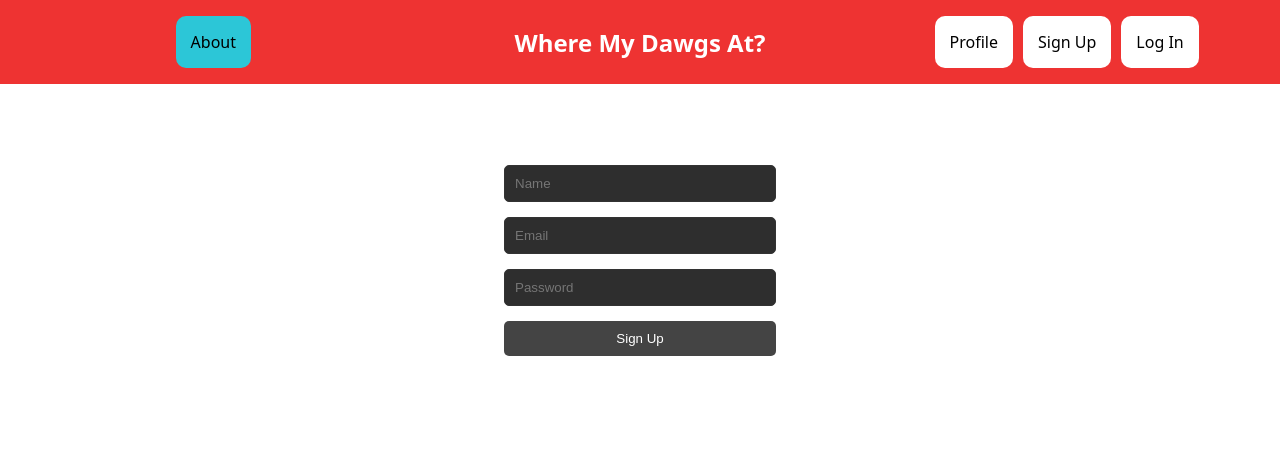
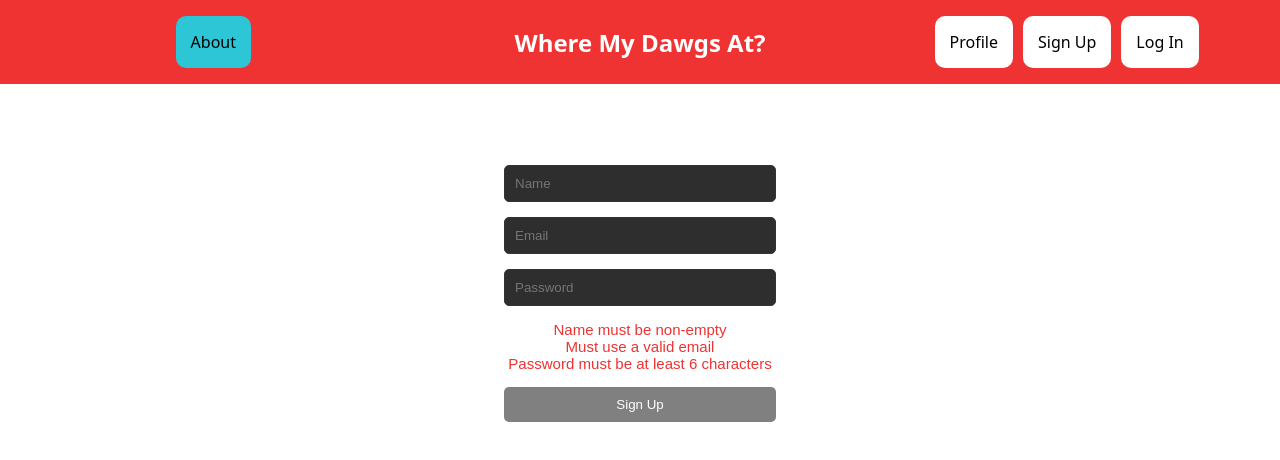
Before and after one commit to thinvanadium903/pet-blog, a Next.js app: page /signup in a window 1280 px wide. Shown: the top 460 px of the page. Built offline with nearby package versions, Linux system fonts and the light colour scheme; no server answers.

Commit message:
Added additional warnings for signing up
Right now, requires the name to be nonempty, the email to be in a valid name@domain.com format, and the password to be at least 6 chars

```diff
--- a/src/app/signup/SignUp.css
+++ b/src/app/signup/SignUp.css
@@ -44,3 +44,21 @@
 button:hover {
   background-color: #666;
 }
+
+button:disabled {
+  background-color: grey
+}
+
+.warnings {
+  font-size: 11.3pt;
+}
+
+.valid-entry {
+  transition: color 0.3s ease;
+  color: lightgray;
+}
+
+.invalid-entry {
+  transition: color 0.3s ease;
+  color: #ee3332;
+}
--- a/src/app/signup/page.js
+++ b/src/app/signup/page.js
@@ -29,9 +29,33 @@ export default function SignUp() {
 
       router.push("/dashboard"); // Redirect to dashboard
     } catch (error) {
-      console.error("Error signing up:", error);
+      console.log(error);
+      alert("Error signing up: " + error.message);
     }
   };
+
+  // email is a valid entry
+  const validEmail = () => {
+    if (email.includes(" ")) return false; // there are spaces in the email
+
+    const parts = email.split("@");
+    if (parts.length != 2) return false; // there is not exactly one @
+
+    // check part before @
+    if (parts[0].length == 0) return false; // there is nothing before the @
+
+    // check part after @
+    if (parts[1].indexOf('.') < 1) return false; // either there is no . or it is directly after the @
+    if (parts[1].charAt(parts[1].length - 1) == '.') return false; // the last character is a .
+
+    return true;
+  }
+
+  // name is non-empty
+  const validName = () => name.length > 0;
+
+  // password is at least 6 characters
+  const validPassword = () => password.length >= 6;
 
   return (
     <div>
@@ -60,7 +84,12 @@ export default function SignUp() {
             placeholder="Password"
             required
           />
-          <button type="submit">Sign Up</button>
+          <div className="warnings">
+            {validName() ? <p className="valid-entry"><s>Name must be non-empty</s></p> : <p className="invalid-entry">Name must be non-empty</p>}
+            {validEmail() ? <p className="valid-entry"><s>Must use a valid email</s></p> : <p className="invalid-entry">Must use a valid email</p>}
+            {validPassword() ? <p className="valid-entry"><s>Password must be at least 6 characters</s></p> : <p className="invalid-entry">Password must be at least 6 characters</p>}
+          </div>
+          <button type="submit" disabled={validName() && validEmail() && validPassword() ? false : true}>Sign Up</button>
         </form>
       </div>
     </div>
```
Lines whose indentation alone changed are shown as unchanged.
